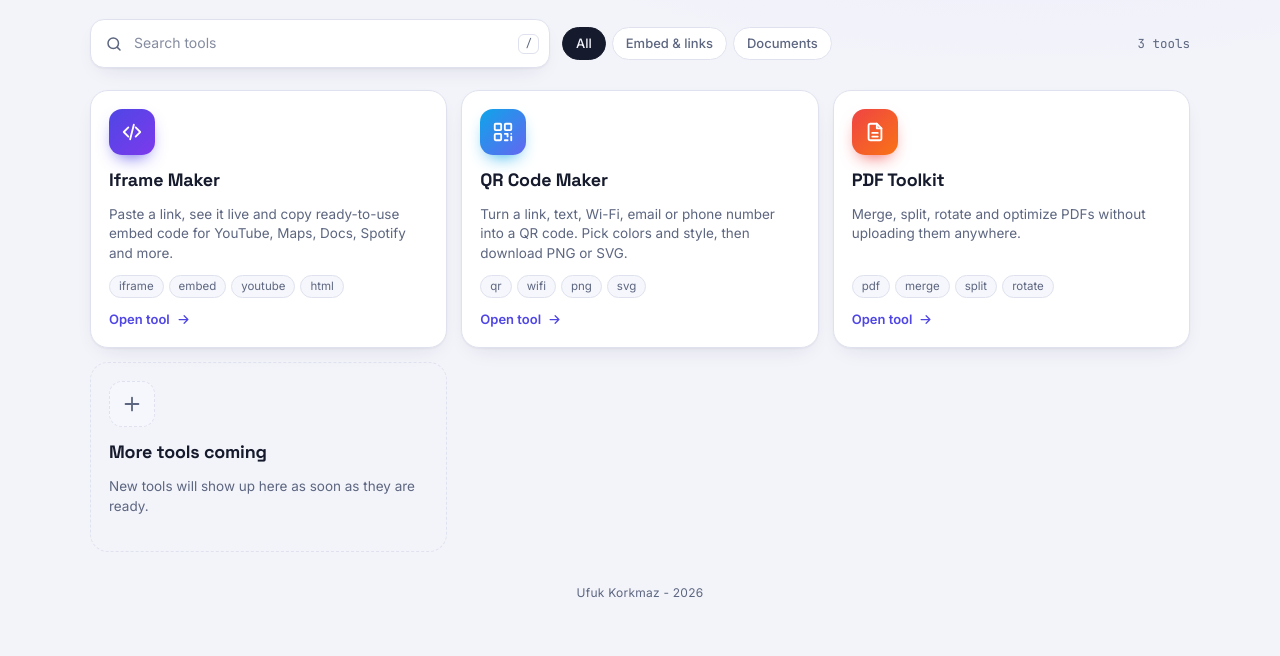
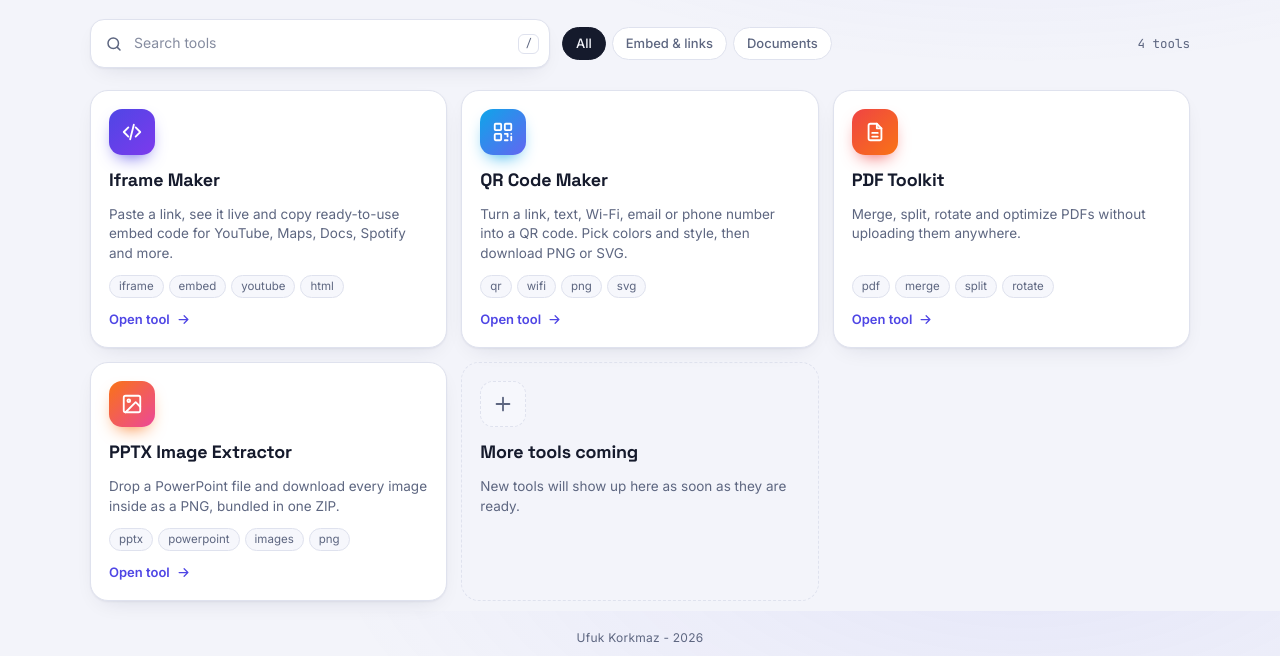
Before and after one commit to ufukkorkmaz-web/all-in-one-tools, a plain HTML site: page index.html in a window 1280 px wide. Shown: the part 189-845 px from the top of the page. Before the commit the page ends 800 px from the top, so only its background shows below. Drawn offline with Linux system fonts and the light colour scheme.

Commit message:
Update index.html

```diff
--- a/index.html
+++ b/index.html
@@ -177,6 +177,15 @@ var TOOLS = [
     tags: ['pdf', 'merge', 'split', 'rotate'],
     colors: ['#ef4444', '#f97316'],
     icon: '<path d="M14 3H7a2 2 0 00-2 2v14a2 2 0 002 2h10a2 2 0 002-2V8z"/><path d="M14 3v5h5M9 13h6M9 17h6"/>'
+  },
+  {
+    name: 'PPTX Image Extractor',
+    desc: 'Drop a PowerPoint file and download every image inside as a PNG, bundled in one ZIP.',
+    href: 'pptx-images.html',
+    cat: 'Documents',
+    tags: ['pptx', 'powerpoint', 'images', 'png'],
+    colors: ['#f97316', '#ec4899'],
+    icon: '<rect x="3" y="3" width="18" height="18" rx="2"/><circle cx="8.5" cy="8.5" r="1.5"/><path d="M21 15l-5-5L5 21"/>'
   }
 ];
 
```
